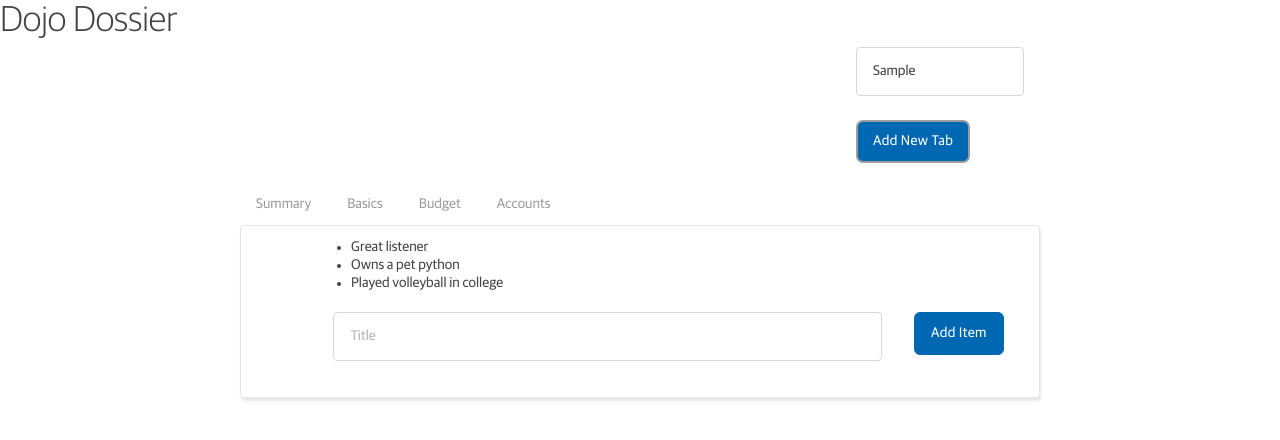
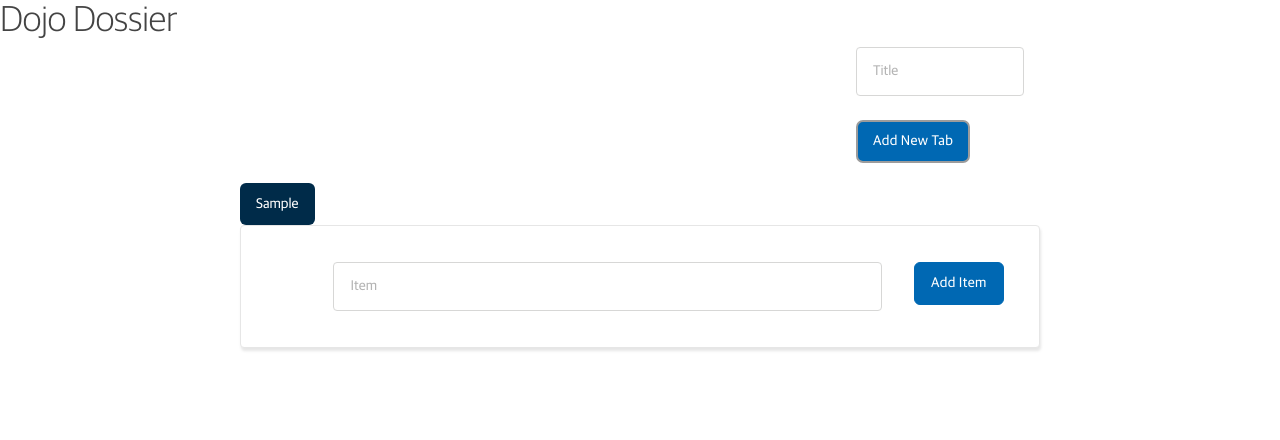
Before and after one commit to iamthevinn/dojo_dossier, a React (Create React App) app: page / in a window 1280 px wide. Both pictures are taken after typing "Sample" into the empty fields and a click on the button "Add New Tab". Shown: the top 440 px of the page. Built offline with nearby package versions, Linux system fonts and the light colour scheme.

Commit message:
working but just a little sloppy

```diff
--- a/src/App.js
+++ b/src/App.js
@@ -3,8 +3,120 @@ import logo from './logo.svg';
 import './App.css';
 import './ui-toolkit/css/nm-cx/main.css'
 
+const ListItemDisplay = (props) => {
+
+  const listItems = props.items.map((item, index) => (<li key={"Item" + index}>{item}</li>))
+
+  return (
+          <div className="small-9 medium-9 large-9 columns">
+            <ul>
+              {listItems}
+            </ul>
+          </div>
+  )
+}
+
+const DossierDisplay = (props) => {
+
+    let dossier = null;
+    if (props.tabs.length > 0) {
+      const tabsDisplay = props.tabs.map((tab, index) => {
+
+        let returnTab = <li key={"Tab" + index} className="filter-nav-entry"><button key={"TabButton" + index} onClick={() => props.changeSelectedTab(index)}>{tab.tabName}</button></li>;
+        if (props.selectedTab === index)
+          returnTab = <li key={"Tab" + index} className="filter-nav-entry active"><button key={"TabButton" + index} onClick={() => props.changeSelectedTab(index)}>{tab.tabName}</button></li>
+        return returnTab})
+
+        const items = props.tabs[props.selectedTab].items
+
+        // const itemTextValue = props.inputItemText[props.selectedTab];
+        // if (props.inputItemText[props.selectedTab] === "")
+        //   itemTextValue = ""
+
+
+        console.log("settingvalue")
+        console.log(props.inputItemText)
+      dossier = <div>
+                  <ul className="filter-nav">
+                    {tabsDisplay}
+                  </ul>
+                  <div className="dossierBody">
+                    <div className="card">
+                      <div className="row">
+                        <div className="small-1 medium-1 large-1 columns">&nbsp;</div>
+                        <ListItemDisplay items={items}/>
+                        <div className="small-2 medium-2 large-2 columns">
+                        </div>
+                      </div>
+                      <div className="row">
+                        <div className="small-1 medium-1 large-1 columns">&nbsp;</div>
+                        <div className="small-9 medium-9 large-9 columns">
+                          <input type="text" placeholder="Item" value={props.inputItemText[props.selectedTab]} onChange={props.changingInputItemText} />
+                        </div>
+                        <div className="small-2 medium-2 large-2 columns">
+                          <button onClick={props.addItemButtonClicked}>Add Item</button>
+                        </div>
+                      </div>
+                    </div>
+                  </div>
+                </div>
+    }
+
+    return (
+      dossier
+    )
+}
+
 class App extends Component {
+  constructor(props) {
+    super(props);
+    this.state = {
+      inputTabText: "",
+      tabs: [], // sample data - [{tabName: One, items: [first, second]}, {tabName: Two, items: [third, fourth]}]
+      inputItemText: [],
+      selectedTab: 0
+    }
+    this.changingInputTabText = this.changingInputTabText.bind(this);
+    this.addTabButtonClicked = this.addTabButtonClicked.bind(this);
+    this.changingInputItemText = this.changingInputItemText.bind(this);
+    this.addItemButtonClicked = this.addItemButtonClicked.bind(this);
+    this.changeSelectedTab = this.changeSelectedTab.bind(this);
+  }
+
+  changingInputTabText(event) {
+    this.setState({inputTabText: event.target.value})
+  }
+
+  addTabButtonClicked(event) {
+    let tempArray = this.state.tabs.slice();
+    tempArray.push({tabName: this.state.inputTabText, items: []})
+    let tempInputItemText = this.state.inputItemText.slice();
+    tempInputItemText.push("")
+    this.setState({tabs: tempArray, inputTabText: "", inputItemText: tempInputItemText})
+  }
+
+  changingInputItemText(event) {
+    let tempArray = this.state.inputItemText.slice();
+    tempArray[this.state.selectedTab] = event.target.value;
+    this.setState({inputItemText: tempArray})
+  }
+
+  addItemButtonClicked(event) {
+    let tempArrayOfTabs = this.state.tabs.slice();
+    let tempArrayOfItemText = this.state.inputItemText.slice();
+
+    tempArrayOfTabs[this.state.selectedTab].items.push(this.state.inputItemText[this.state.selectedTab]);
+    tempArrayOfItemText[this.state.selectedTab] = ""
+    this.setState({tabs: tempArrayOfTabs, inputItemText: tempArrayOfItemText})
+  }
+
+  changeSelectedTab(index) {
+    this.setState({selectedTab: index})
+  }
+
   render() {
+
+
     return (
       <div>
         <h1>Dojo Dossier</h1>
@@ -14,49 +126,17 @@ class App extends Component {
               <div className="row">
                 <div className="small-9 medium-9 large-9 columns" />
                 <div className="small-3 medium-3 large-3 columns">
-                  <input type="text" placeholder="Title" />
+                  <input type="text" placeholder="Title" value={this.state.inputTabText} onChange={this.changingInputTabText} />
                 </div>
               </div>
               <div className="row">
                 <div className="small-9 medium-9 large-9 columns" />
                 <div className="small-3 medium-3 large-3 columns">
-                  <button>Add New Tab</button>
+                  <button onClick={this.addTabButtonClicked}>Add New Tab</button>
                 </div>
               </div>
             </div>
-            <div>
-              <ul class="filter-nav">
-                <li class="filter-nav-entry"><button>Summary</button></li>
-                <li class="filter-nav-entry"><button>Basics</button></li>
-                <li class="filter-nav-entry"><button>Budget</button></li>
-                <li class="filter-nav-entry"><button>Accounts</button></li>
-              </ul>
-              <div className="dossierBody">
-                <div className="card">
-                  <div className="row">
-                    <div className="small-1 medium-1 large-1 columns">&nbsp;</div>
-                    <div className="small-9 medium-9 large-9 columns">
-                      <ul>
-                        <li>Great listener</li>
-                        <li>Owns a pet python</li>
-                        <li>Played volleyball in college</li>
-                      </ul>
-                    </div>
-                    <div className="small-2 medium-2 large-2 columns">
-                    </div>
-                  </div>
-                  <div className="row">
-                    <div className="small-1 medium-1 large-1 columns">&nbsp;</div>
-                    <div className="small-9 medium-9 large-9 columns">
-                      <input type="text" placeholder="Title" />
-                    </div>
-                    <div className="small-2 medium-2 large-2 columns">
-                      <button>Add Item</button>
-                    </div>
-                  </div>
-                </div>
-              </div>
-            </div>
+            <DossierDisplay inputItemText={this.state.inputItemText} changeSelectedTab={this.changeSelectedTab} addItemButtonClicked={this.addItemButtonClicked} changingInputItemText={this.changingInputItemText} selectedTab={this.state.selectedTab} inputTabText={this.state.inputItemText} tabs={this.state.tabs}/>
           </div>
         </div>
       </div>
```
